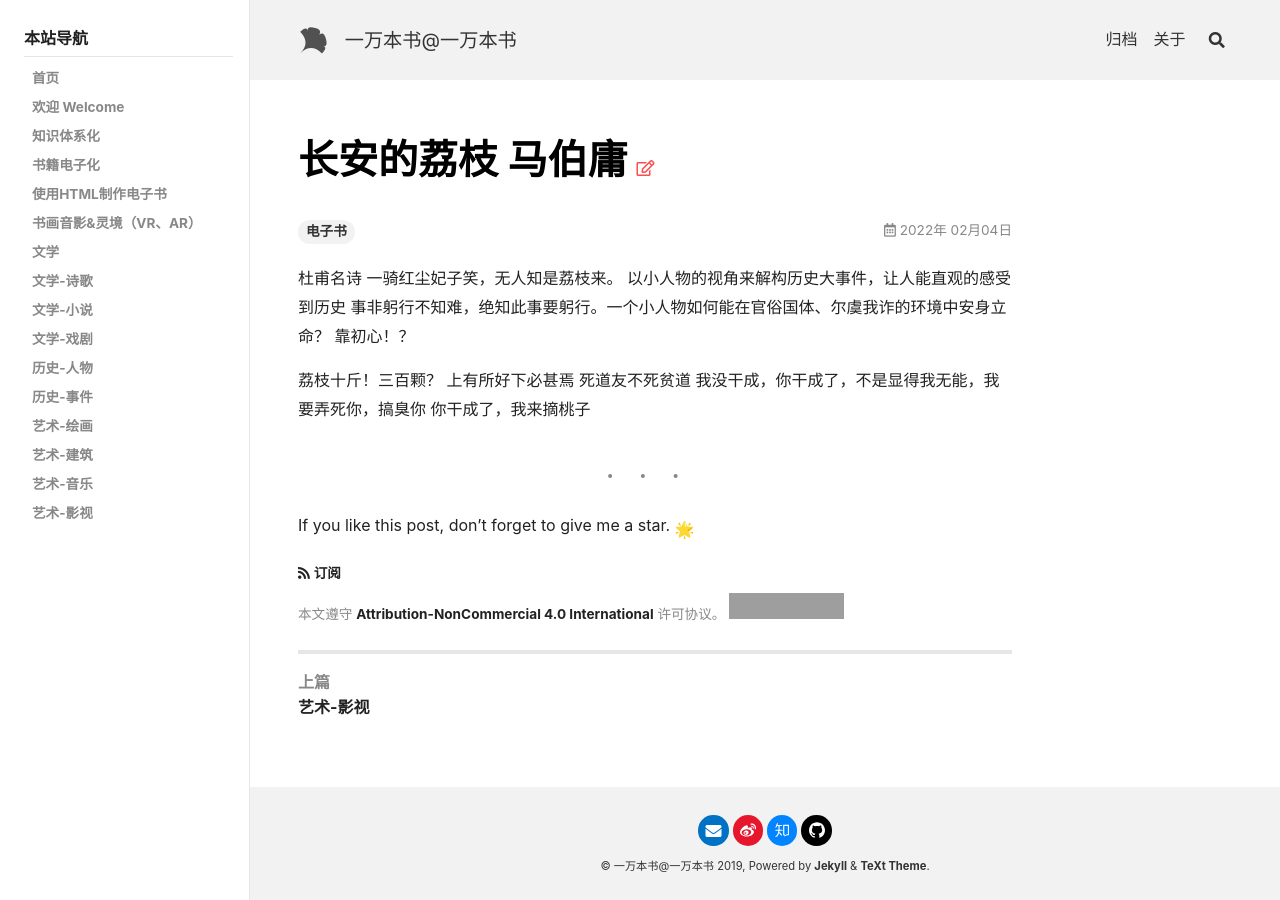
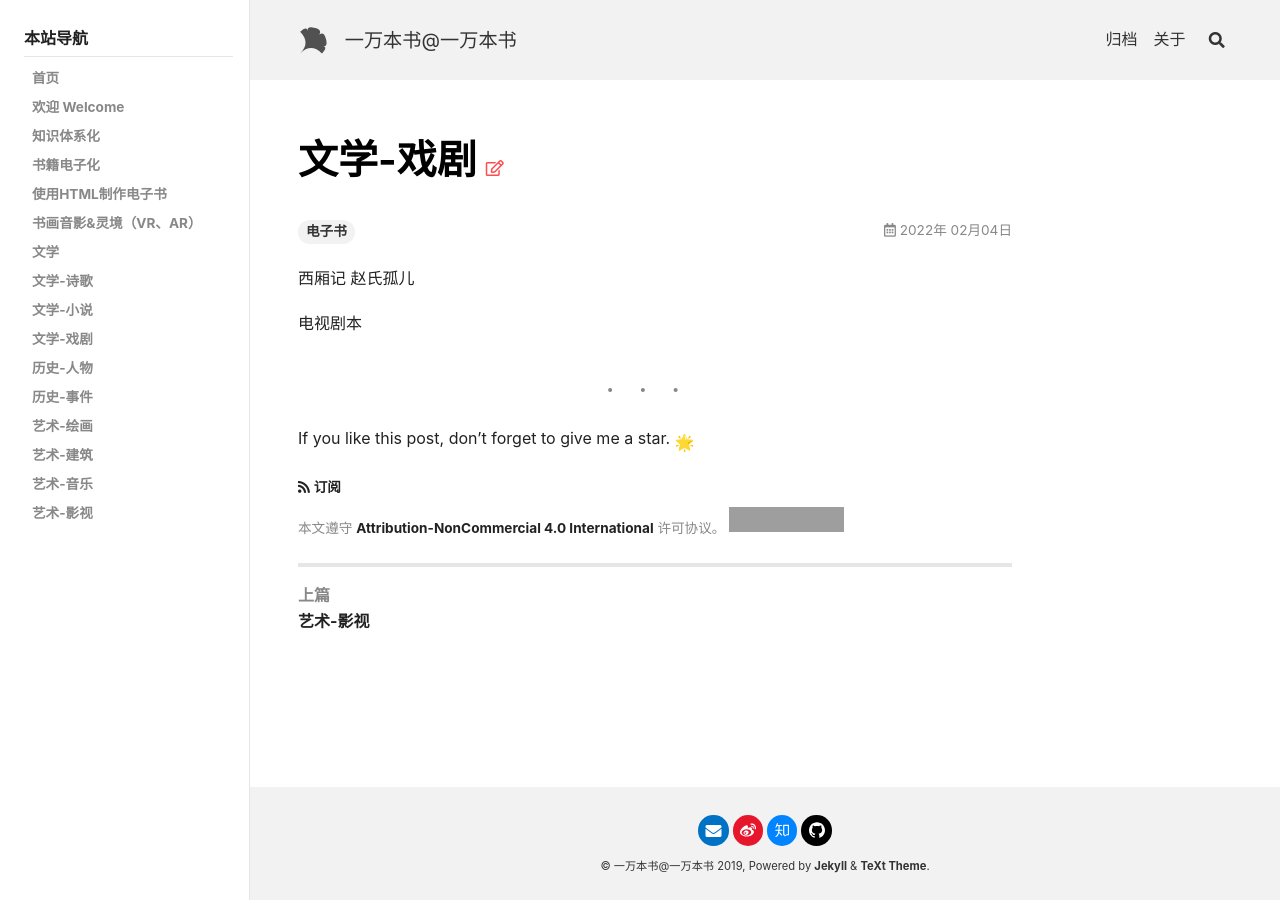
Before and after one commit to yiwanbenshu/yiwanbenshu.github.io, a Jekyll site: the page built from _posts/2022-02-04-文学-戏剧剧本.md, in a window 1280 px wide. Built offline with Jekyll 4.4.1, drawn with Linux system fonts in a browser that asks for light colours; nearby versions of some CDN libraries; emoji names are drawn with the system emoji font; grey boxes are pictures that could not be loaded.

Commit message:
Update 2022-02-04-文学-戏剧剧本.md

```diff
--- a/_posts/2022-02-04-文学-戏剧剧本.md
+++ b/_posts/2022-02-04-文学-戏剧剧本.md
@@ -1,21 +1,22 @@
 ---
-title: 长安的荔枝 马伯庸
+title: 文学-戏剧
 tags: 电子书
 sidebar:
   nav: docs-zh
 ---
 
-杜甫名诗
-一骑红尘妃子笑，无人知是荔枝来。
-以小人物的视角来解构历史大事件，让人能直观的感受到历史
-事非躬行不知难，绝知此事要躬行。一个小人物如何能在官俗国体、尔虞我诈的环境中安身立命？
-靠初心！？
 
-荔枝十斤！三百颗？
-上有所好下必甚焉
-死道友不死贫道
-我没干成，你干成了，不是显得我无能，我要弄死你，搞臭你
-你干成了，我来摘桃子
+西厢记
+赵氏孤儿
+
+
+
+电视剧本
+
+
+
+
+
 <!--more-->
 
 ---
```
